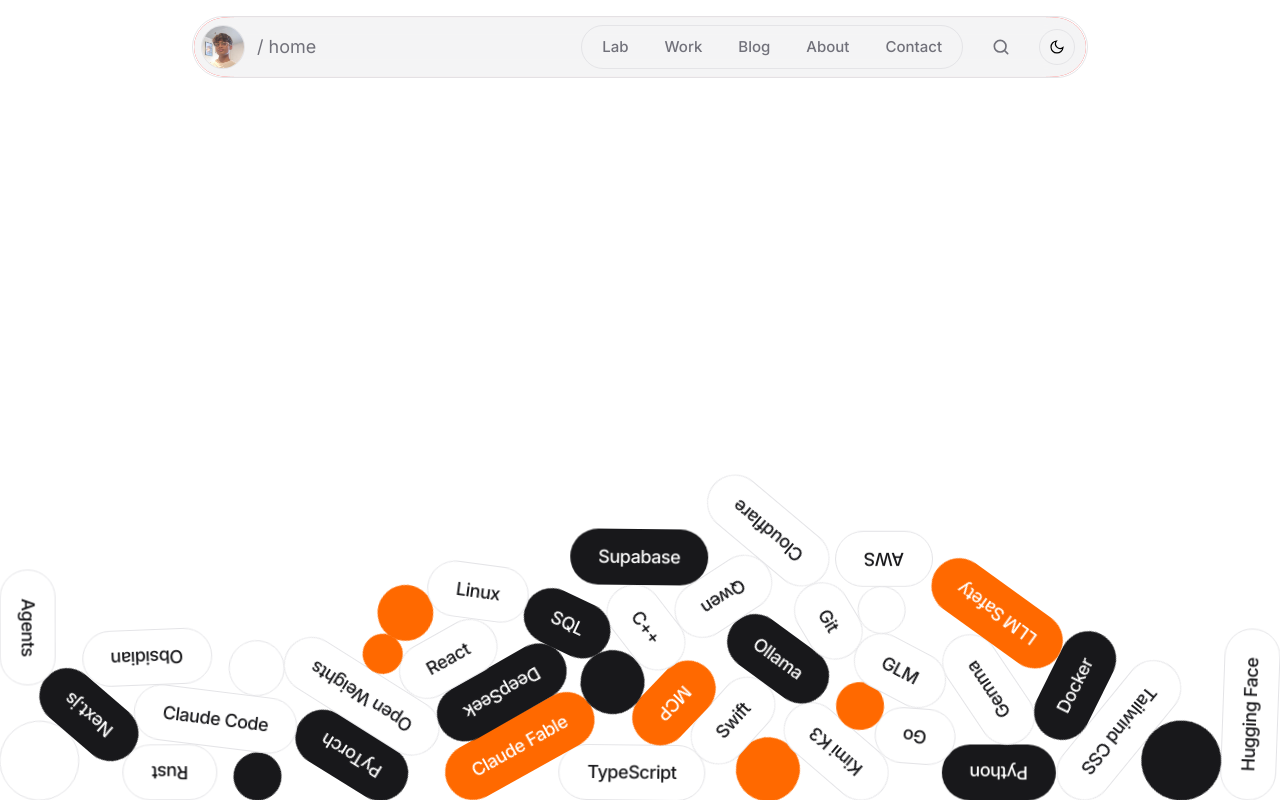
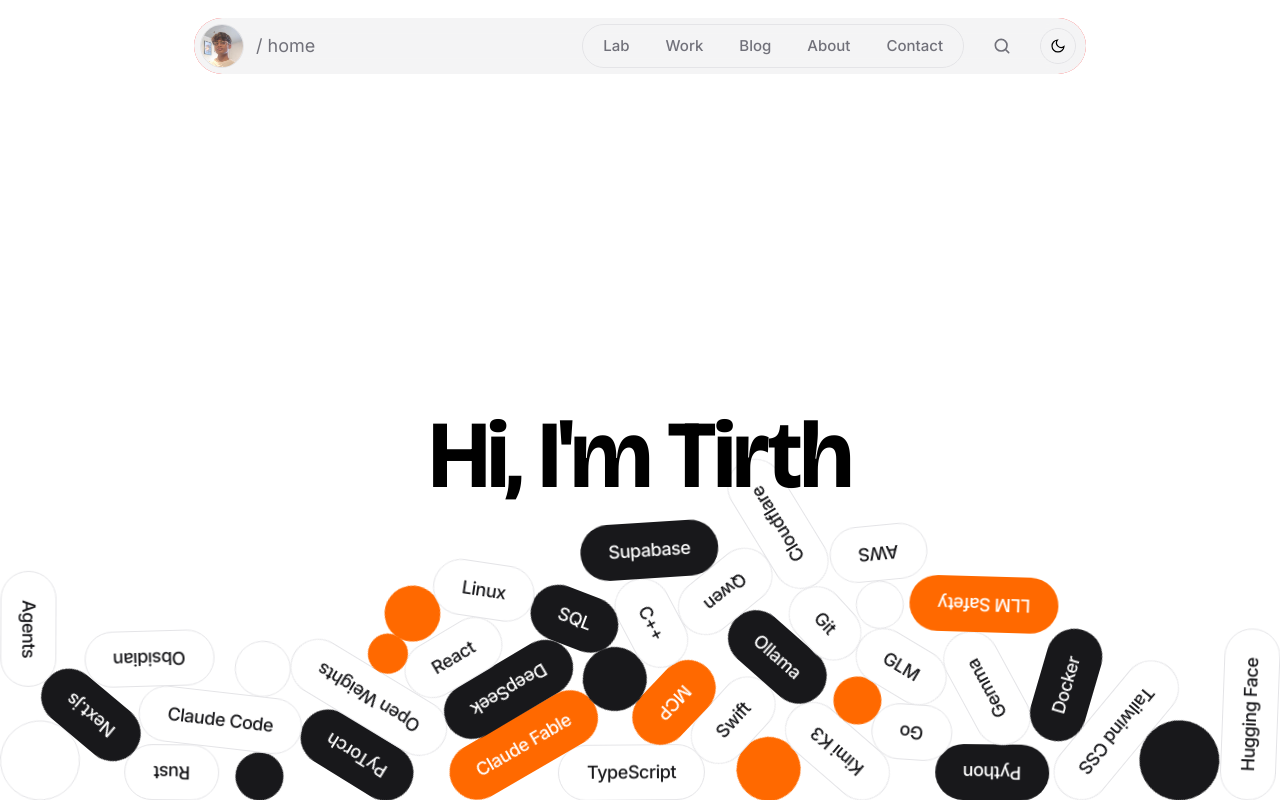
Before and after one commit to tirthfx/portfolio, a Next.js app: page /portfolio/ in a window 1280 px wide. Built offline with nearby package versions, Linux system fonts and the light colour scheme.

Commit message:
Hero headline, shapes drop after loader, remove header outline

```diff
--- a/src/app/globals.css
+++ b/src/app/globals.css
@@ -33,6 +33,7 @@
   --color-foreground: var(--foreground);
   --font-sans: var(--font-inter), system-ui, sans-serif;
   --font-serif: var(--font-instrument), Georgia, serif;
+  --font-display: var(--font-bricolage), system-ui, sans-serif;
 }
 
 html, body { min-height: 100%; }
--- a/src/app/layout.tsx
+++ b/src/app/layout.tsx
@@ -1,10 +1,11 @@
 import type { Metadata } from "next";
-import { Inter, Instrument_Serif } from "next/font/google";
+import { Inter, Instrument_Serif, Bricolage_Grotesque } from "next/font/google";
 import Loader from "@/components/loader";
 import Nav from "@/components/nav";
 import "./globals.css";
 
 const inter = Inter({ variable: "--font-inter", subsets: ["latin"] });
+const bricolage = Bricolage_Grotesque({ variable: "--font-bricolage", subsets: ["latin"] });
 const instrument = Instrument_Serif({ variable: "--font-instrument", weight: "400", style: ["normal", "italic"], subsets: ["latin"] });
 
 export const metadata: Metadata = { title: "Tirth" };
@@ -18,7 +19,7 @@ export default function RootLayout({ children }: Readonly<{ children: React.Reac
       <head>
         <script dangerouslySetInnerHTML={{ __html: themeScript }} />
       </head>
-      <body className={`${inter.variable} ${instrument.variable} font-sans antialiased`}>
+      <body className={`${inter.variable} ${instrument.variable} ${bricolage.variable} font-sans antialiased`}>
         <Loader />
         <Nav />
         {children}
--- a/src/app/page.tsx
+++ b/src/app/page.tsx
@@ -1,74 +1,9 @@
-import ShapeHero, { type HeroShape } from "@/components/kokonutui/shape-hero";
-import { cn } from "@/lib/utils";
-
-// Kokonut UI's original shape colors: white / near-black pills and orange accents.
-const PILL = "h-14 px-7 font-medium text-lg tracking-tight";
-const OUTLINE =
-  "border border-zinc-200 bg-white text-zinc-900 dark:border-zinc-800 dark:bg-zinc-900 dark:text-zinc-100";
-const SOLID = "bg-zinc-900 text-white dark:bg-zinc-100 dark:text-zinc-900";
-const ACCENT = "bg-orange-500 text-white";
-
-const pill = (id: string, content: string, look: string): HeroShape => ({ id, content, className: cn(PILL, look) });
-const dot = (id: string, size: string, look: string): HeroShape => ({ id, className: cn(size, look) });
-
-// Tirth's stack: languages, tools, and the models he works with.
-const SHAPES: HeroShape[] = [
-  pill("python", "Python", SOLID),
-  pill("rust", "Rust", OUTLINE),
-  dot("d1", "size-16", ACCENT),
-  pill("typescript", "TypeScript", OUTLINE),
-  pill("claude-fable", "Claude Fable", ACCENT),
-  pill("swift", "Swift", OUTLINE),
-  dot("d2", "size-12", SOLID),
-  pill("kimi-k3", "Kimi K3", OUTLINE),
-  pill("pytorch", "PyTorch", SOLID),
-  dot("d3", "size-20", OUTLINE),
-  pill("claude-code", "Claude Code", OUTLINE),
-  pill("go", "Go", OUTLINE),
-  pill("nextjs", "Next.js", SOLID),
-  dot("d4", "size-14", OUTLINE),
-  pill("mcp", "MCP", ACCENT),
-  pill("hugging-face", "Hugging Face", OUTLINE),
-  pill("ollama", "Ollama", SOLID),
-  dot("d5", "size-12", ACCENT),
-  pill("open-weights", "Open Weights", OUTLINE),
-  pill("gemma", "Gemma", OUTLINE),
-  dot("d6", "size-16", SOLID),
-  pill("qwen", "Qwen", OUTLINE),
-  pill("deepseek", "DeepSeek", SOLID),
-  pill("glm", "GLM", OUTLINE),
-  pill("react", "React", OUTLINE),
-  dot("d7", "size-10", ACCENT),
-  pill("tailwind", "Tailwind CSS", OUTLINE),
-  pill("docker", "Docker", SOLID),
-  pill("git", "Git", OUTLINE),
-  dot("d8", "size-20", SOLID),
-  pill("llm-safety", "LLM Safety", ACCENT),
-  pill("agents", "Agents", OUTLINE),
-  pill("cpp", "C++", OUTLINE),
-  pill("sql", "SQL", SOLID),
-  dot("d9", "size-12", OUTLINE),
-  pill("aws", "AWS", OUTLINE),
-  pill("cloudflare", "Cloudflare", OUTLINE),
-  pill("supabase", "Supabase", SOLID),
-  dot("d10", "size-14", ACCENT),
-  pill("linux", "Linux", OUTLINE),
-  pill("obsidian", "Obsidian", OUTLINE),
-];
+import Hero from "@/components/hero";
 
 export default function Home() {
   return (
     <main>
-      <ShapeHero
-        as="p"
-        title={null}
-        description={null}
-        actions={null}
-        shapes={SHAPES}
-        // Room for the bigger pile (Kokonut's default is 0.3; extra shapes are dropped past this)
-        fill={0.5}
-        className="min-h-svh bg-transparent text-ink dark:bg-transparent dark:text-ink"
-      />
+      <Hero />
     </main>
   );
 }
--- /dev/null
+++ b/src/components/hero.tsx
@@ -0,0 +1,90 @@
+"use client";
+
+import { useEffect, useState } from "react";
+import ShapeHero, { type HeroShape } from "@/components/kokonutui/shape-hero";
+import { cn } from "@/lib/utils";
+
+// Kokonut UI's original shape colors: white / near-black pills and orange accents.
+const PILL = "h-14 px-7 font-medium text-lg tracking-tight";
+const OUTLINE =
+  "border border-zinc-200 bg-white text-zinc-900 dark:border-zinc-800 dark:bg-zinc-900 dark:text-zinc-100";
+const SOLID = "bg-zinc-900 text-white dark:bg-zinc-100 dark:text-zinc-900";
+const ACCENT = "bg-orange-500 text-white";
+
+const pill = (id: string, content: string, look: string): HeroShape => ({ id, content, className: cn(PILL, look) });
+const dot = (id: string, size: string, look: string): HeroShape => ({ id, className: cn(size, look) });
+
+// Tirth's stack: languages, tools, and the models he works with.
+const SHAPES: HeroShape[] = [
+  pill("python", "Python", SOLID),
+  pill("rust", "Rust", OUTLINE),
+  dot("d1", "size-16", ACCENT),
+  pill("typescript", "TypeScript", OUTLINE),
+  pill("claude-fable", "Claude Fable", ACCENT),
+  pill("swift", "Swift", OUTLINE),
+  dot("d2", "size-12", SOLID),
+  pill("kimi-k3", "Kimi K3", OUTLINE),
+  pill("pytorch", "PyTorch", SOLID),
+  dot("d3", "size-20", OUTLINE),
+  pill("claude-code", "Claude Code", OUTLINE),
+  pill("go", "Go", OUTLINE),
+  pill("nextjs", "Next.js", SOLID),
+  dot("d4", "size-14", OUTLINE),
+  pill("mcp", "MCP", ACCENT),
+  pill("hugging-face", "Hugging Face", OUTLINE),
+  pill("ollama", "Ollama", SOLID),
+  dot("d5", "size-12", ACCENT),
+  pill("open-weights", "Open Weights", OUTLINE),
+  pill("gemma", "Gemma", OUTLINE),
+  dot("d6", "size-16", SOLID),
+  pill("qwen", "Qwen", OUTLINE),
+  pill("deepseek", "DeepSeek", SOLID),
+  pill("glm", "GLM", OUTLINE),
+  pill("react", "React", OUTLINE),
+  dot("d7", "size-10", ACCENT),
+  pill("tailwind", "Tailwind CSS", OUTLINE),
+  pill("docker", "Docker", SOLID),
+  pill("git", "Git", OUTLINE),
+  dot("d8", "size-20", SOLID),
+  pill("llm-safety", "LLM Safety", ACCENT),
+  pill("agents", "Agents", OUTLINE),
+  pill("cpp", "C++", OUTLINE),
+  pill("sql", "SQL", SOLID),
+  dot("d9", "size-12", OUTLINE),
+  pill("aws", "AWS", OUTLINE),
+  pill("cloudflare", "Cloudflare", OUTLINE),
+  pill("supabase", "Supabase", SOLID),
+  dot("d10", "size-14", ACCENT),
+  pill("linux", "Linux", OUTLINE),
+  pill("obsidian", "Obsidian", OUTLINE),
+];
+
+/** Shapes start falling when the loader clears, so a refresh shows the drop instead of a settled pile. */
+export default function Hero() {
+  const [ready, setReady] = useState(false);
+  useEffect(() => {
+    const w = window as Window & { __loaderRevealed?: boolean };
+    if (w.__loaderRevealed) { setReady(true); return; } // loader already done (client-side navigation)
+    const go = () => setReady(true);
+    window.addEventListener("loader:reveal", go, { once: true });
+    return () => window.removeEventListener("loader:reveal", go);
+  }, []);
+
+  return (
+    <ShapeHero
+      key={ready ? "drop" : "wait"}
+      as="h1"
+      title={
+        <span className="font-display text-6xl font-bold tracking-tight sm:text-8xl">
+          Hi, I&apos;m Tirth
+        </span>
+      }
+      description={null}
+      actions={null}
+      shapes={ready ? SHAPES : []}
+      // Room for the bigger pile (Kokonut's default is 0.3; extra shapes are dropped past this)
+      fill={0.5}
+      className="min-h-svh justify-center bg-transparent pt-0 pb-0 text-ink dark:bg-transparent dark:text-ink"
+    />
+  );
+}
--- a/src/components/loader.tsx
+++ b/src/components/loader.tsx
@@ -116,7 +116,12 @@ export default function Loader() {
       if (revealAt < 0) {
         const target = Math.min(curve(t), realLoad());
         progress = target >= 1 ? 1 : Math.min(target, progress + dt * 1.5);
-        if (progress >= 1 && t >= loadS) revealAt = t;
+        if (progress >= 1 && t >= loadS) {
+          revealAt = t;
+          // Let the page start its entrance (e.g. shapes dropping) as the tiles clear
+          (window as Window & { __loaderRevealed?: boolean }).__loaderRevealed = true;
+          window.dispatchEvent(new Event("loader:reveal"));
+        }
       }
       draw();
       if (revealAt >= 0 && t - revealAt >= revealS) {
--- a/src/components/nav.tsx
+++ b/src/components/nav.tsx
@@ -52,8 +52,9 @@ export default function Nav() {
         blob={{ size: 90, color: carve.blob, smoothness: 50 }}
         rounded={100}
         padding="0"
-        className="w-full max-w-4xl rounded-full border border-line"
-        style={{ cursor: "default" }}
+        className="w-full max-w-4xl rounded-full"
+        // clip 2px so the blob layer never shows as a thin red ring around the bar
+        style={{ cursor: "default", clipPath: "inset(2px round 9999px)" }}
       >
       <nav className="flex w-full items-center gap-3 py-2 pr-3 pl-2 sm:gap-5">
         <Link href="/" className="flex shrink-0 items-center gap-3" aria-label="Home">
```
